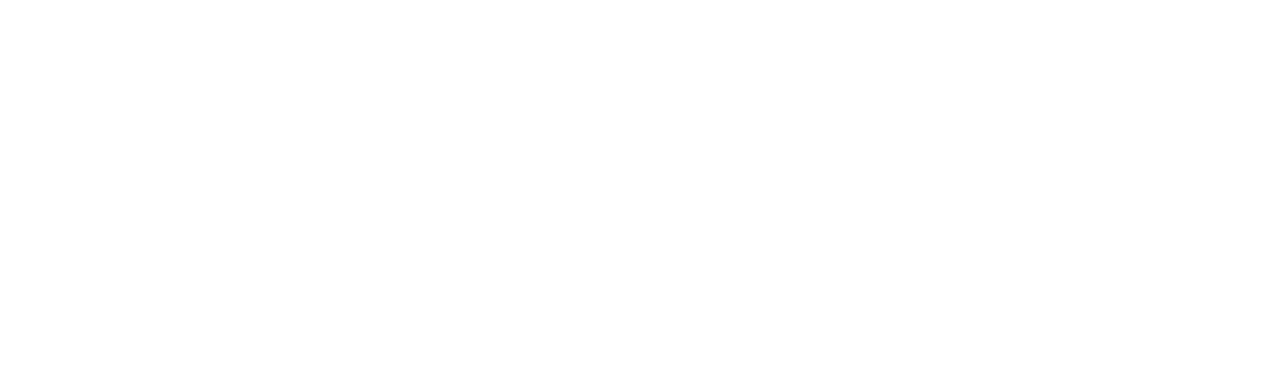
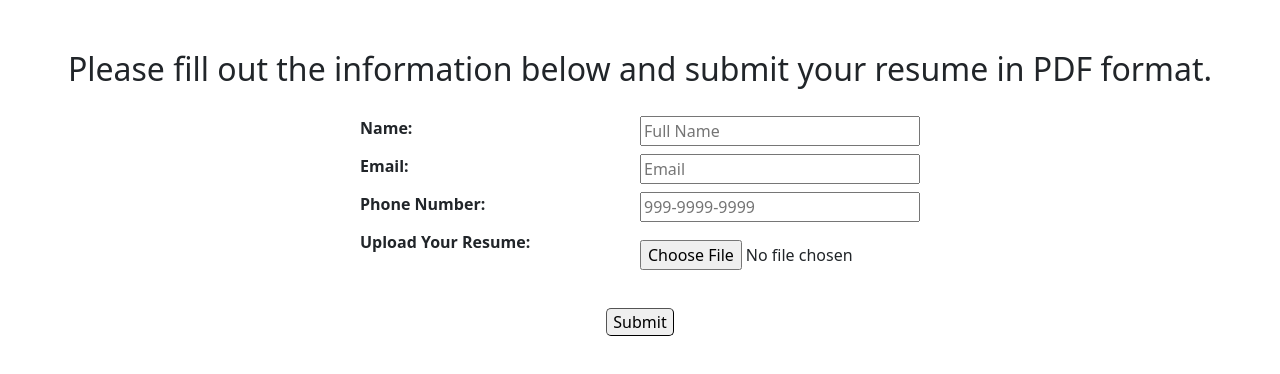
Before and after one commit to emonree/resume-swype-front-end, a React (Create React App) app: page / in a window 1280 px wide. Shown: the top 374 px of the page. Built offline with nearby package versions, Linux system fonts and the light colour scheme.

Commit message:
created submit resume form and added styling

```diff
--- a/src/components/NewResumeForm.css
+++ b/src/components/NewResumeForm.css
@@ -0,0 +1,41 @@
+.resume-header {
+  text-align: center;
+  margin-top: 50px;
+}
+
+.submit-form {
+  display: flex;
+  justify-content: center;
+  flex-direction: column;
+  width: 600px;
+  align-items: center;
+  margin: auto;
+  padding: 20px;
+}
+
+/* .form-label span,
+.form-label > input {
+  width: 50%;
+} */
+.submit-form label{
+  width: 100%;
+  display: flex;
+  justify-content: space-between;
+}
+
+.submit-form span,
+.submit-form label > input {
+  width: 50%;
+}
+
+.file-upload {
+  /* padding: 5px; */
+  margin-top: 10px;
+}
+
+.submit-button {
+  /* border: none; */
+  border-radius: 5px;
+  border-width: 1px;
+  margin-top: 30px;
+}
--- a/src/components/NewResumeForm.js
+++ b/src/components/NewResumeForm.js
@@ -1,36 +1,78 @@
-import React, { useState } from 'react'
+import React, { useState } from 'react';
+import "./NewResumeForm.css";
 
 const NewResumeForm = (props) => {
-  let emptyPerson = {
+  let defaultResume = {
     name: "",
     email: "",
     phone: "",
     resume_url: "",
     recruiter_notes: "",
-    recruiter_accepted: "",
+    recruiter_accepted: false,
   };
 
-  const [form, setForm] = useState(false);
-  const [person, setPerson] = useState(emptyPerson);
+  const [resume, setResume] = useState(defaultResume);
 
-  const handleUserChange = (event) => {
-    props.setUser({ ...props.user, [event.target.name]: event.target.value })
-  }
+  // const handleUserChange = (event) => {
+  //   props.setUser({ ...props.user, [event.target.name]: event.target.value })
+  // }
 
-  const handleUserSubmit = (event) => {
+  const handleResumeSubmit = (event) => {
     event.preventDefault();
+    // todo: axios post request
     event.target.reset();
   }
 
   const handleChange = (event) => {
-    setPerson({ ...person, [event.target.name]: event.target.value });
+    setResume({ ...resume, [event.target.name]: event.target.value });
   };
 
   const handleSubmit = (event) => {
     event.preventDefault();
   };
 
+  return (
+    <div className="new-resume-form">
+      {/* <h1 className="resume-form">Submit your resume!</h1> */}
+      <h2 className="resume-header">Please fill out the information below and submit your resume in PDF format.</h2>
+      <div className="form-container">
+        <form className="submit-form">
+          <label className="form-label">
+            <strong>
+              <span>Name: </span>
+            </strong>
+            <input type="text" placeholder="Full Name" />
+          </label>
 
+          <label className="form-label">
+            <strong>
+              <span>Email: </span>
+            </strong>
+            <input type="email" placeholder="Email" />
+          </label>
+
+          <label className="form-label">
+            <strong>
+              <span>Phone Number: </span>
+            </strong>
+            <input type="text" placeholder="999-9999-9999" />
+          </label>
+
+          {/* fake upload PDF */}
+          <label className="form-label">
+            <strong>
+              <span>Upload Your Resume: </span>
+            </strong>
+            {/* <input
+              type="text" /> */}
+            <input className="file-upload" type="file" />
+          </label>
+
+          <button className="submit-button" type="submit">Submit</button>
+        </form>
+      </div>
+    </div>
+  );
 
 }
 
```
